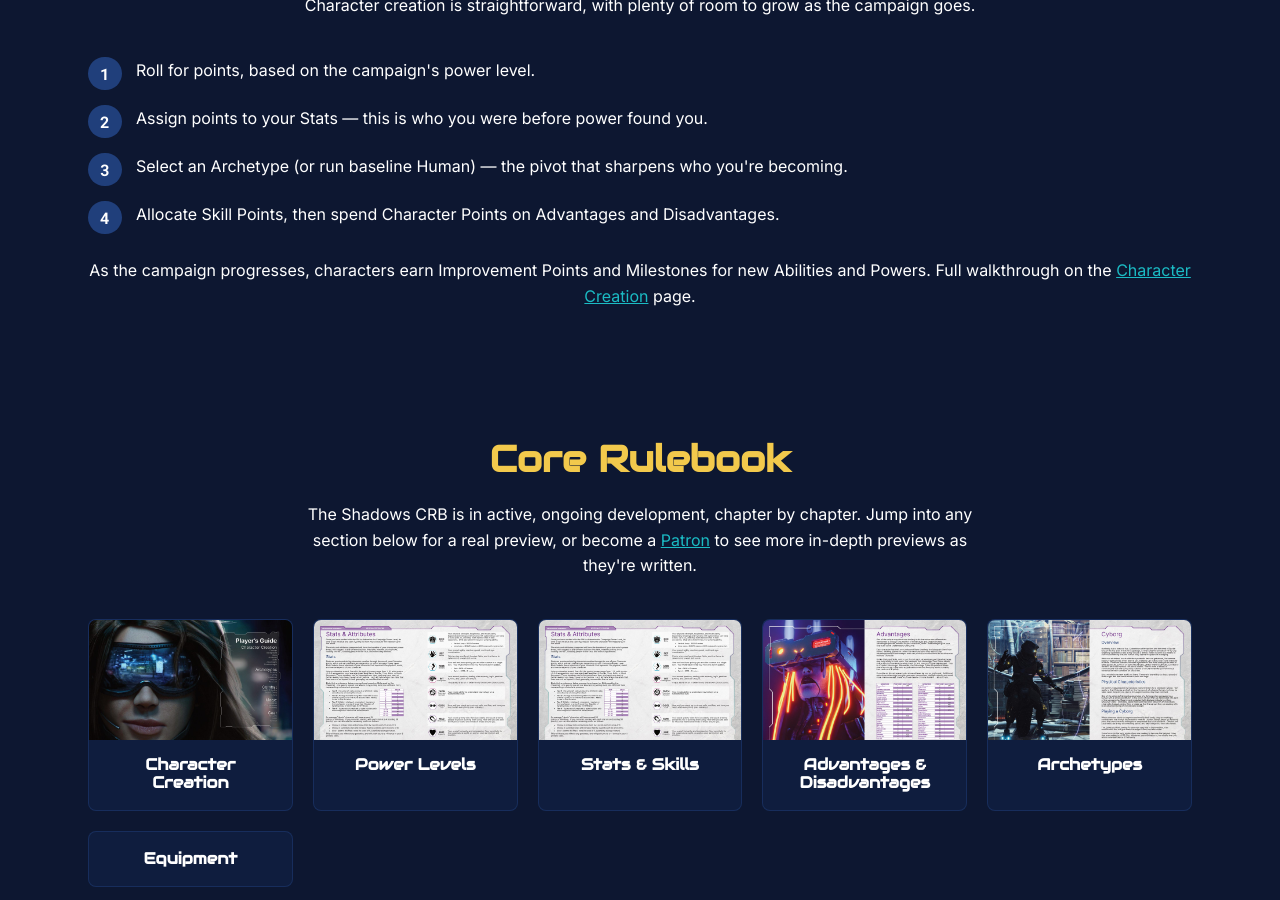
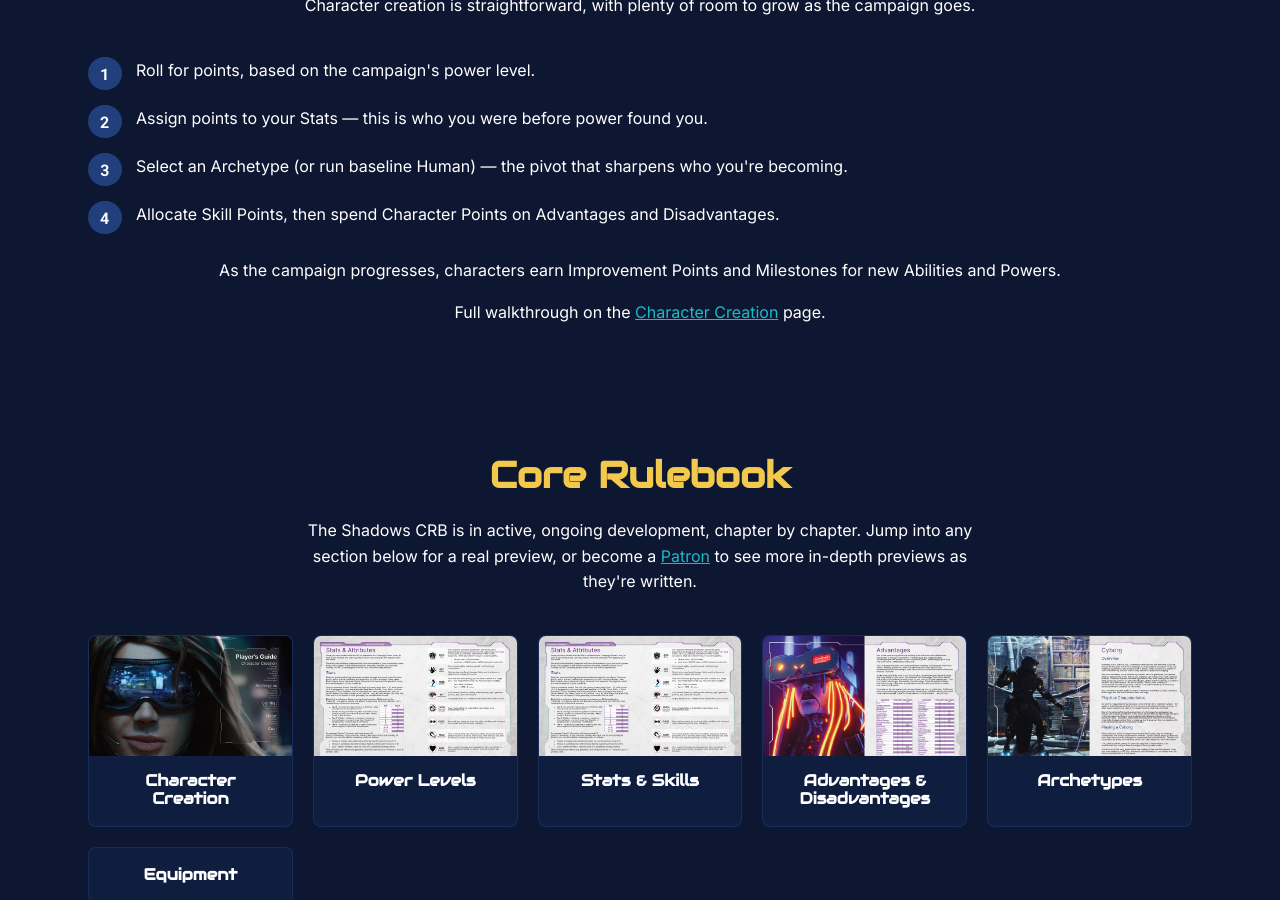
Before and after one commit to kazamuki/Shadows-RPG-Site, a Jekyll site: the page built from index.html, in a window 1280 px wide and 900 px high, scrolled down 1132 px. Built offline with Jekyll 4.4.1, drawn with Linux system fonts in a browser that asks for light colours.

Commit message:
Split character-creation home blurb into two lines to fix text wrap
Scott flagged the "Full walkthrough on the Character Creation..." text
wrapping awkwardly under the first sentence.

Co-Authored-By: Claude Sonnet 5 <noreply@anthropic.com>

```diff
--- a/index.html
+++ b/index.html
@@ -61,7 +61,10 @@ description: >-
   </ol>
   <p style="text-align:center; margin-top: 1.5rem;">
     As the campaign progresses, characters earn Improvement Points and Milestones for new
-    Abilities and Powers. Full walkthrough on the
+    Abilities and Powers.
+  </p>
+  <p style="text-align:center; margin-top: 0.5rem;">
+    Full walkthrough on the
     <a href="{{ '/rules/character-creation/' | relative_url }}">Character Creation</a> page.
   </p>
 </section>
```
